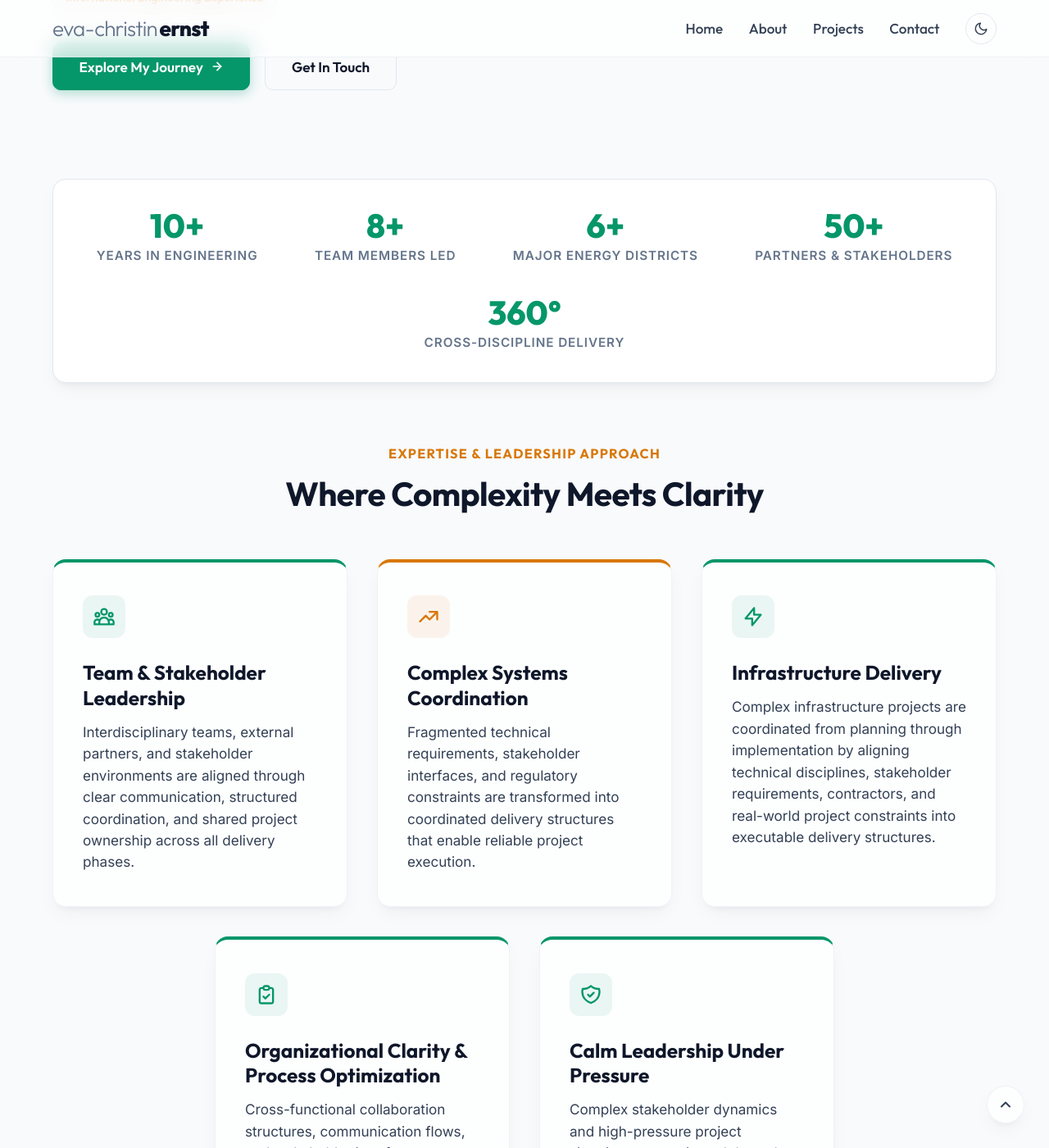
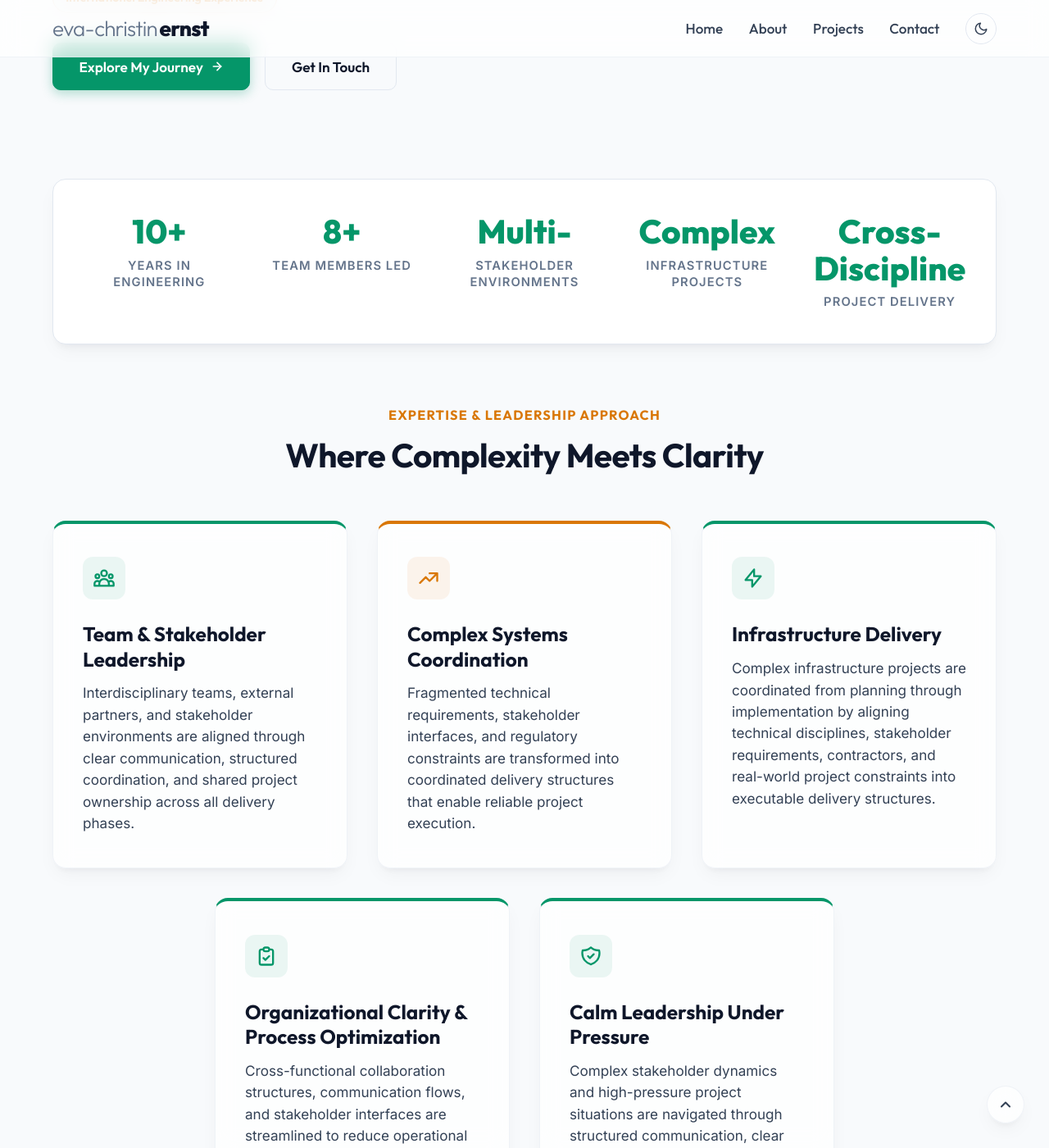
Before and after one commit to evafroehlich/website, a Jekyll site: the page built from index.html, in a window 1280 px wide and 1400 px high, scrolled down 979 px. Shown: the whole window at 82% size. Built offline with Jekyll 4.4.1, drawn with Linux system fonts in a browser that asks for light colours.

Commit message:
stats bar overdo

```diff
--- a/_sass/custom.scss
+++ b/_sass/custom.scss
@@ -204,29 +204,29 @@
   }
 }
 
-// Impact Stats Bar
+/// Impact Stats Bar
 .stats-bar {
-  display: flex;
-  justify-content: space-around;
-  align-items: center;
-  padding: 2rem;
+  display: grid;
+  grid-template-columns: repeat(5, 1fr);
+  align-items: start;
+  padding: 2.25rem 2rem;
   margin: 2rem auto 4rem auto;
   border-radius: 16px;
   background-color: var(--bg-secondary);
   border: 1px solid var(--border-color);
   box-shadow: var(--card-shadow);
-  flex-wrap: wrap;
   gap: 2rem;
 
-  @media (max-width: 768px) {
-    grid-template-columns: 1fr 1fr;
-    display: grid;
-    padding: 1.5rem;
-    gap: 1.5rem;
+  @media (max-width: 991px) {
+    grid-template-columns: repeat(6, 1fr);
+    gap: 1.75rem;
+    padding: 2rem 1.5rem;
+  }
 
-    .stat-item:nth-child(5) {
-      grid-column: span 2;
-    }
+  @media (max-width: 600px) {
+    grid-template-columns: 1fr;
+    gap: 2rem;
+    padding: 2rem 1.5rem;
   }
 
   .stat-item {
@@ -236,21 +236,50 @@
     align-items: center;
     position: relative;
 
+    @media (max-width: 991px) and (min-width: 601px) {
+      grid-column: span 2;
+
+      &:nth-child(4) {
+        grid-column: 2 / span 2;
+      }
+
+      &:nth-child(5) {
+        grid-column: 4 / span 2;
+      }
+    }
+
+    @media (max-width: 600px) {
+      grid-column: auto !important;
+
+      &:not(:last-child)::after {
+        content: '';
+        position: absolute;
+        bottom: -1rem;
+        left: 25%;
+        width: 50%;
+        height: 1px;
+        background-color: var(--border-color);
+        opacity: 0.4;
+      }
+    }
+
     .stat-number {
       font-family: var(--font-headings);
       font-size: 2.25rem;
       font-weight: 800;
       color: var(--accent-emerald);
-      line-height: 1;
-      margin-bottom: 0.25rem;
+      line-height: 1.1;
+      margin-bottom: 0.5rem;
+      word-break: break-word;
     }
 
     .stat-label {
-      font-size: 0.85rem;
+      font-size: 0.82rem;
       font-weight: 600;
       color: var(--text-muted);
       text-transform: uppercase;
-      letter-spacing: 0.05rem;
+      letter-spacing: 0.06rem;
+      line-height: 1.4;
     }
   }
 }
--- a/index.html
+++ b/index.html
@@ -66,16 +66,16 @@ title: Home - Eva-Christin Ernst
       <span class="stat-label">Team Members Led</span>
     </div>
     <div class="stat-item">
-      <span class="stat-number">6+</span>
-      <span class="stat-label">Major Energy Districts</span>
+      <span class="stat-number">Multi-</span>
+      <span class="stat-label">Stakeholder Environments</span>
     </div>
     <div class="stat-item">
-      <span class="stat-number">50+</span>
-      <span class="stat-label">Partners &amp; Stakeholders</span>
+      <span class="stat-number">Complex</span>
+      <span class="stat-label">Infrastructure Projects</span>
     </div>
     <div class="stat-item">
-      <span class="stat-number">360°</span>
-      <span class="stat-label">Cross-Discipline Delivery</span>
+      <span class="stat-number">Cross-Discipline</span>
+      <span class="stat-label">Project Delivery</span>
     </div>
   </section>
 
```
